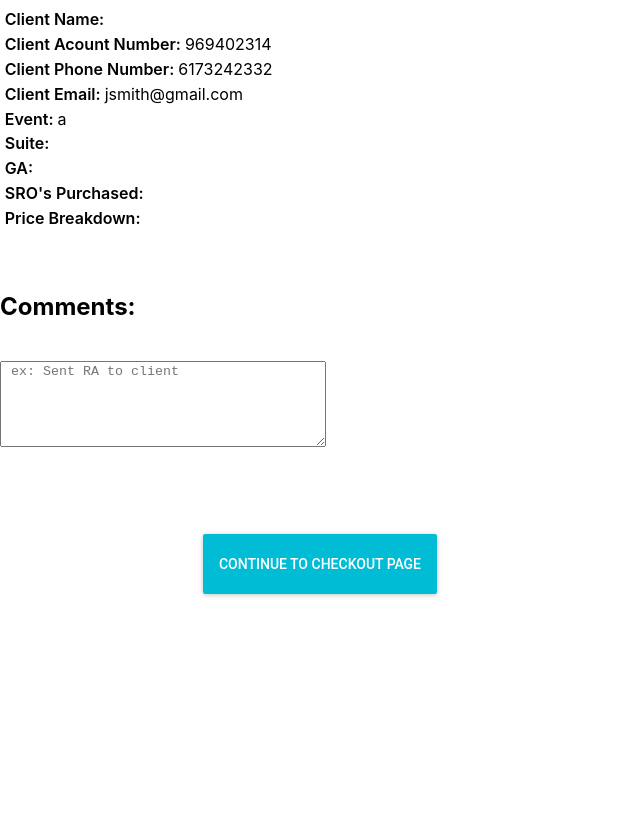
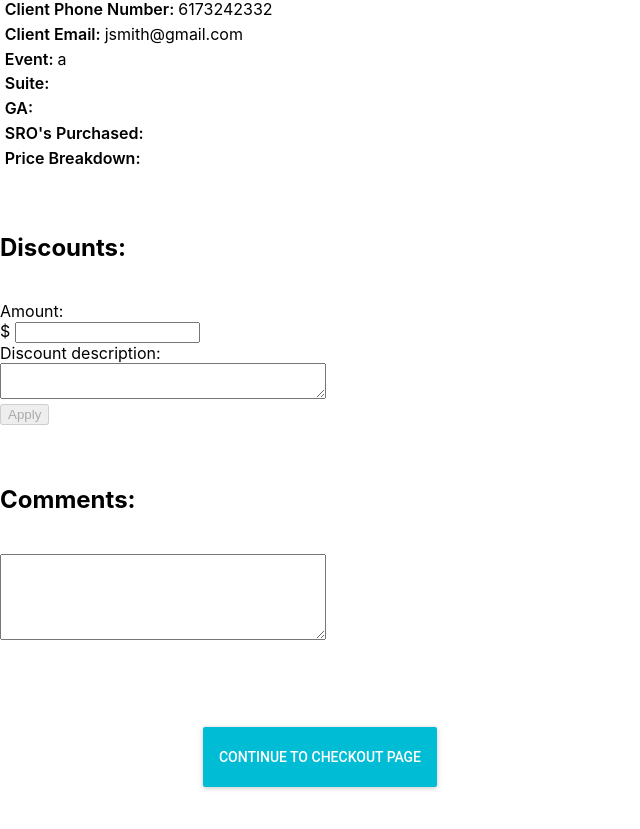
Before and after one commit to Donaldvu18/clips, a React (Create React App) app: page / in a window 1280 px wide. Shown: the part 2813-3642 px from the top of the page, without its empty margins (0-640 px from the left). Before the commit the page ends 3550 px from the top, so only its background shows below. Built offline with nearby package versions, Linux system fonts and the light colour scheme.

Commit message:
more stuff

```diff
--- a/src/components/OrderDetails.css
+++ b/src/components/OrderDetails.css
@@ -62,6 +62,7 @@
 
 #summarylabels{
     font-weight:600;
+    text-align:end;
 }
 
 p{
@@ -70,9 +71,24 @@ p{
 
 #price_summary{
     margin-left:2rem;
+    text-align:end;
+}
+#price_container{
+
+    max-width:25%;
+    text-align:right;
+}
+#discount{
+    margin-left:2rem;
+    color:rgb(211, 6, 6);
+    text-align:end;
 
 }
 
+#textbox_discount{
+    width:50%;
+    min-height:10px;
+}
 #commentsbox{
     text-align:left;
 }
--- a/src/components/OrderDetails.js
+++ b/src/components/OrderDetails.js
@@ -24,14 +24,15 @@ class OrderDetails extends Component{
                 'Clippers vs Nuggets - Fri Feb 28, 2020 *MULTI GAME PACKAGE ONLY*']
 
     render(){
-        const {values,handleChange,handleGAandChange,confirmClient}=this.props
+        const {values,handleChange,handleGAandChange,confirmClient,handleSROandRow,confirmDiscounts}=this.props
         let imgurl='../../img/staples_map.jpg'
         const new_multi_game=this.multi_game.filter(selected=>selected!==values.event)
         const deliveryfee=values.delivery_method==='Print' ? 25 :0
         const gatotal=parseFloat(values.GA)*parseFloat(values.price_ga)
         const srototal=parseFloat(values.SRO)*parseFloat(values.price_sro)
-        const subtotal=parseFloat(gatotal)+parseFloat(srototal)+parseFloat(deliveryfee)
-
+        const disc=values.showDiscount===true ? parseFloat(values.discount):0
+        const subtotal=parseFloat(gatotal)+parseFloat(srototal)+parseFloat(deliveryfee)-disc
+        const graybutton=values.discount==='' || values.discount==="0" || values.discount===null? "disabled":null
         return(
             <MuiThemeProvider>
             <div className='container p-0'>
@@ -164,20 +165,20 @@ class OrderDetails extends Component{
                         <h2>Suite:</h2>
                         <br/>
                         {this.suite_options.map(suite=>{
-                        return <Suites_test handleGAandChange={handleGAandChange} suite={suite} selected_suite={values.suite} GA={values.GA} SRO={values.SRO} hyde={values.hyde} handleChange={handleChange}/>
+                        return <Suites_test handleSROandRow={handleSROandRow} handleGAandChange={handleGAandChange} suite={suite} selected_suite={values.suite} GA={values.GA} SRO={values.SRO} hyde={values.hyde} handleChange={handleChange}/>
                         })}
                 </div>
 
                 {/* RA */}
 
                 <div id='ra'>
-                    <h2>RA</h2>
+                    <h2>Rental Agreement</h2>
                     <br/>
                     <label id='rabox'>
                         <select value={values.ra} onChange={handleChange('ra')}>
                             <option selected='selected' value={null}>-</option>
-                            <option value='Yes'>Yes</option>
-                            <option value='No'>No</option>
+                            <option value='on file'>On file</option>
+                            <option value='pending'>Pending</option>
                         </select>
                     </label>
                 </div>
@@ -196,7 +197,7 @@ class OrderDetails extends Component{
                         </select>
                     </label>
                 </div>
-                <br/>
+
 
                 {/* Mailing Address if applicable  */}
                 {values.delivery_method==='Print' ?
@@ -224,7 +225,7 @@ class OrderDetails extends Component{
                             defaultValue={values.billing_zipcode}
                             />
                 </div>:null}
-                <br/>
+
 
 
                 {/* Order Summary  */}
@@ -239,22 +240,38 @@ class OrderDetails extends Component{
                     <p><span id='summarylabels'>GA: </span>{values.GA}</p>
                     <p><span id='summarylabels'>SRO's Purchased: </span>{values.SRO}</p>
                     <p><span id='summarylabels'>Price Breakdown: </span></p>
-
+                        <div id='price_container'>
                     {values.GA!==null && values.price_GA!==null ? <p id='price_summary'>GA: {values.GA} x ${values.price_ga} = ${gatotal}</p>:null}
                     {values.SRO!==null && values.price_sro!==null ? <p id='price_summary'>SRO: {values.SRO} x ${values.price_sro} = ${srototal}</p>:null}
-                    {values.delivery_method==='Print' ? <p id='price_summary'>Standard Mail Fee: $25.00</p>:null}
-                    {values.SRO!==null && values.GA!==null?<p><span id='summarylabels'>Subtotal: </span>${subtotal}</p>:null}
-
+                    {values.delivery_method==='Print' ? <p id='price_summary'>Standard Mail Fee: $25</p>:null}
+                    {values.showDiscount===true ? <p id='discount'>- Discount: ${parseFloat(values.discount)}</p>:null}
+                    {values.SRO!==null && values.GA!==null?<p id='summarylabels'>Subtotal: ${subtotal}</p>:null}
+                        </div>
                 </div>
                 <br/>
                 <br/>
+
+                {/* DISCOUNT BOX */}
+                  <div id='commentsbox'>
+                    <h2>Discounts:</h2>
+                    <br/>
+                    <label for="quantity">Amount:</label><br/>
+                    $ <input defaultValue={values.discount} type="number" id="quantity" name="discount" className='mb-2' max='99' onChange={handleChange('discount')}></input>
+                    <br/>
+                    <label>Discount description:</label><br/>
+                    <textarea defaultValue={values.discount_comment} id='textbox_discount' className='mb-2' name='discount_comment' onChange={handleChange('discount_comment')}/>
+                    <br/>
+                    {graybutton==='disabled'? <button className='' disabled onClick={confirmDiscounts} type="button">Apply</button> :
+                     <button className=''  onClick={confirmDiscounts} type="button">Apply</button>}
+                    {values.showDiscount===true ? <p className='mt-2'>Discount has been applied.</p>:null}
+                </div>
+                <br/>
+                <br/>
+                {/* COMMENT BOX */}
                 <div id='commentsbox'>
-                <h2>Comments:</h2>
-                <br/>
-                <textarea id='textbox' placeholder=' ex: Sent RA to client' value={values.comments} onChange={handleChange('comments')}>
-
-                </textarea>
-
+                    <h2>Comments:</h2>
+                    <br/>
+                    <textarea id='textbox' value={values.comments} onChange={handleChange('comments')}/>
                 </div>
 
 
--- a/src/components/OrderForm.js
+++ b/src/components/OrderForm.js
@@ -12,6 +12,7 @@ class OrderForm extends Component{
             res:3432,
             step:1,
             rep:'',
+            rowSeat:[],
             showInfo:false,
             suite:[],
             event:'a',
@@ -35,6 +36,9 @@ class OrderForm extends Component{
             delivery_method:null,
             price_ga:"150",
             price_sro:"175",
+            discount:null,
+            discount_comment:null,
+            showDiscount:false,
             comments:''
         };
         this.baseState=this.state
@@ -74,8 +78,43 @@ class OrderForm extends Component{
         this.setState({showInfo:true})
       }
 
+      confirmDiscounts=()=>{
+        this.setState({showDiscount:true})
+      }
+
+
       handleChange = input => e =>{
         this.setState({[input]:e.target.value});
+        if (input==='discount'){
+          this.setState({showDiscount:false})
+        }
+        // if (input==='SRO'){
+
+          // // const current_rowseat=
+          // // console.log(current_rowseat)
+          // if (this.state.rowSeat.map(rowseat=>rowseat.location).includes(e.target.value.slice(-4))){
+          //   console.log('sup')
+          //   // const new_rowseat=
+          //   this.setState({rowSeat:this.state.rowSeat.filter(rowseat=>rowseat.location!=e.target.value.slice(-4))})
+          // }else{
+          // let temp={'location':e.target.value.slice(-4),'sro':e.target.value.slice(0,-4)}
+          // this.setState({rowSeat:[...this.state.rowSeat,temp]})
+
+      // }
+      }
+      handleSROandRow=input=>e=>{
+        // this.handleSRO(e)
+        console.log(e)
+        this.setState({[input]:e[0].target.value});
+
+          // let temp=[2,e.target.value]
+          let temp={'loc':e[1],'sro':e[0].target.value}
+          this.setState({rowSeat:[...this.state.rowSeat,temp]})
+
+
+      }
+      handleSRO=input=>e=>{
+        this.setState({SRO:e.target.value})
       }
       handleGAandChange=input=>e=>{
           this.handleGA(e)
@@ -101,12 +140,16 @@ class OrderForm extends Component{
         }
       }
       render(){
-          {console.log(this.state.suite)}
+          {console.log(this.state.rowSeat)}
         const {step}=this.state
-        const {name,res,rep,showInfo,account_number,phone_number,email,creditcard_number,
-        csc,exp_date,billing_address,billing_city,billing_zipcode,suite,event,cardNumber,expiry,cvc,ccname,GA,SRO,hyde,ra,delivery_method,price_ga,price_sro,comments}=this.state
-        const values={name,res,rep,showInfo,account_number,phone_number,email,creditcard_number,
-            csc,exp_date,billing_address,billing_city,billing_zipcode,suite,event,cardNumber,expiry,cvc,ccname,GA,SRO,hyde,ra,delivery_method,price_ga,price_sro,comments}
+
+        const {name,res,rep,rowSeat,showInfo,account_number,phone_number,email,creditcard_number,
+                  csc,exp_date,billing_address,billing_city,billing_zipcode,suite,event,cardNumber,expiry,cvc,ccname,GA,SRO,hyde,ra,delivery_method,price_ga,price_sro,
+                 discount_comment,discount,showDiscount,comments}=this.state
+
+        const values={name,res,rep,rowSeat,showInfo,account_number,phone_number,email,creditcard_number,
+            csc,exp_date,billing_address,billing_city,billing_zipcode,suite,event,cardNumber,expiry,cvc,ccname,GA,SRO,hyde,ra,delivery_method,
+            discount_comment,discount,showDiscount,price_ga,price_sro,comments}
 
 
         switch(step){
@@ -118,6 +161,8 @@ class OrderForm extends Component{
                 values={values}
                 handleGAandChange={this.handleGAandChange}
                 confirmClient={this.confirmClient}
+                handleSROandRow={this.handleSROandRow}
+                confirmDiscounts={this.confirmDiscounts}
                 />
 
             )
--- a/src/components/Suites_test.js
+++ b/src/components/Suites_test.js
@@ -1,7 +1,7 @@
 import React, {Component} from 'react';
 import './Suites_test.css'
 
-const Suites_test = ({selected_suite,suite,handleChange,GA,SRO,hyde,handleGAandChange}) =>{
+const Suites_test = ({selected_suite,suite,handleChange,GA,SRO,hyde,handleGAandChange,handleSROandRow}) =>{
     const GA24_SRO20=['C-16','C-17','C-21','C-22','C-47','C-48','C-52','C-53']
     const GA20_SRO14=['C-18','C-19','C-20','C-49','C-50','C-51']
     const GA12_SRO8=['C-46','C-54','B-29']
@@ -16,6 +16,7 @@ const Suites_test = ({selected_suite,suite,handleChange,GA,SRO,hyde,handleGAandC
     const sro8=[...Array(9).keys()].map(num=>{
         return(<option value={num.toString()}>{num}</option>)
     })
+
 
     return(
 
```
